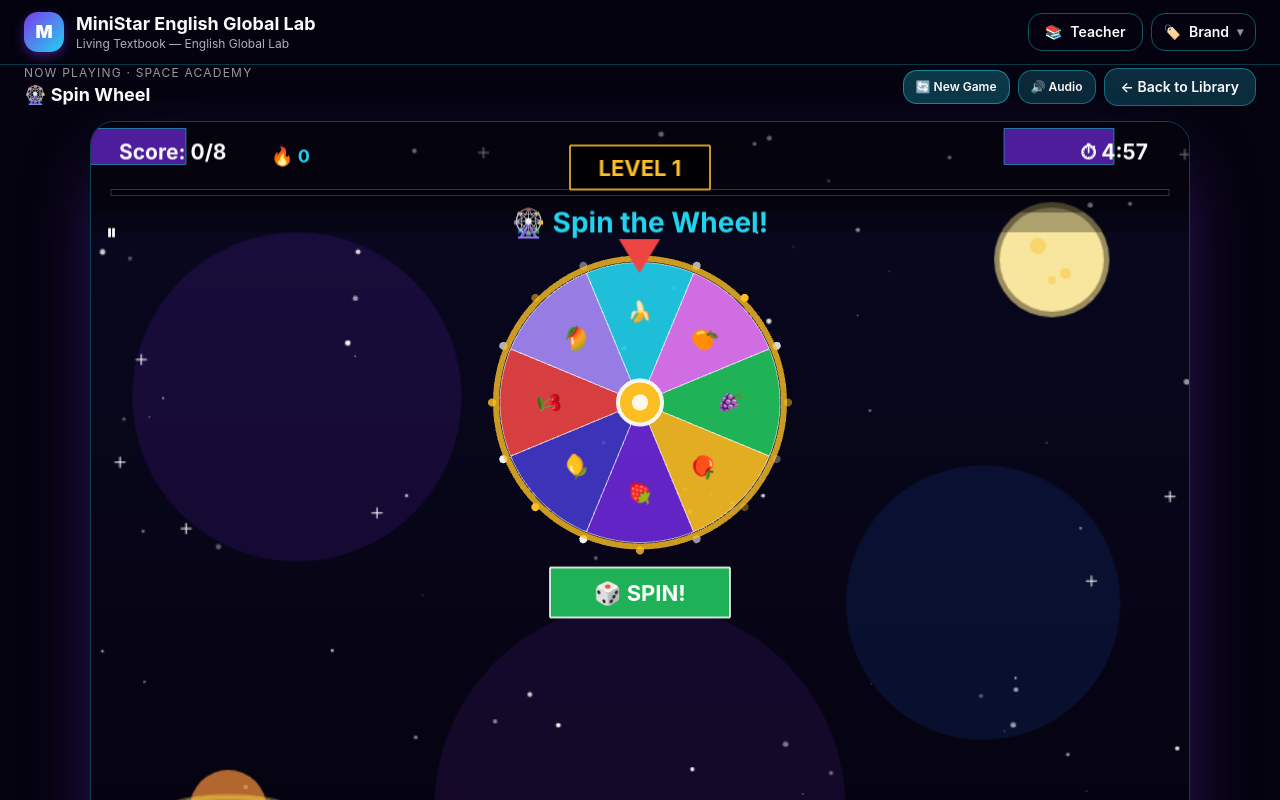
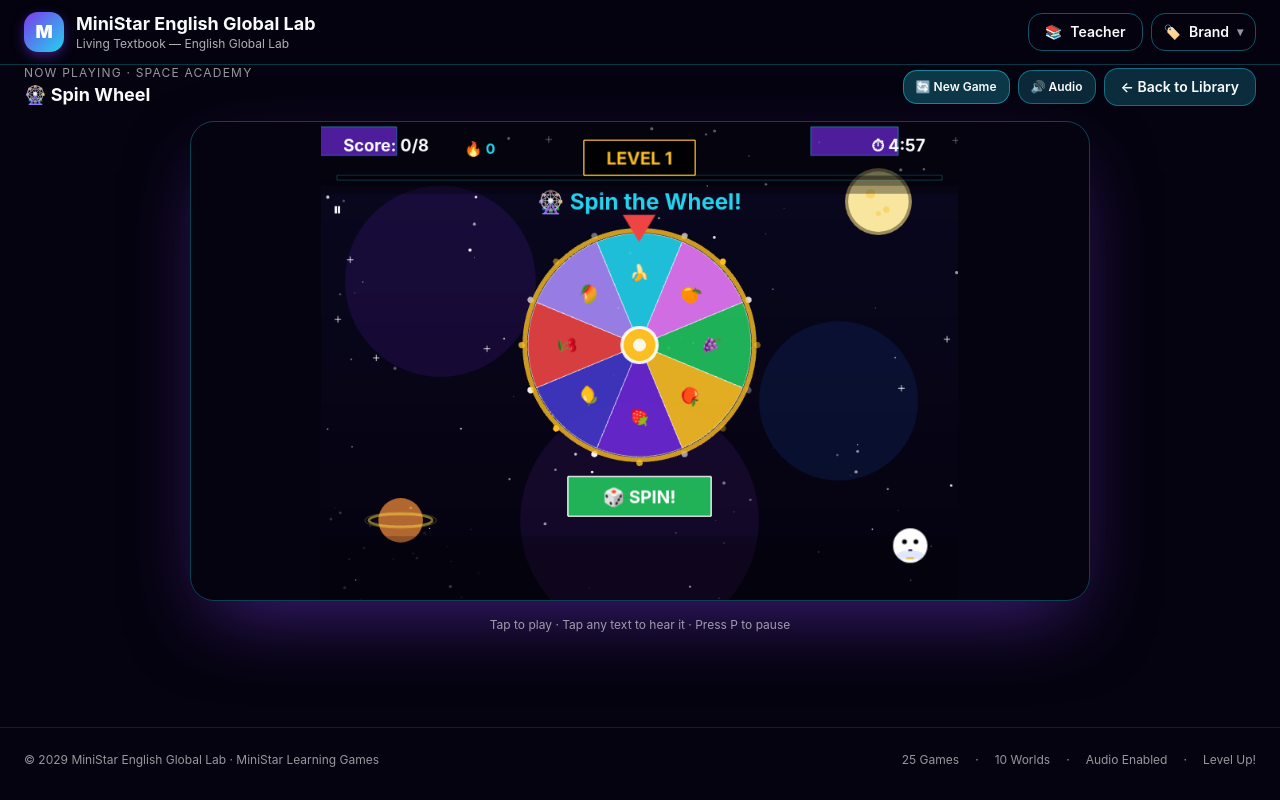
Before and after one commit to Drewsure/ministar-lab, a Next.js app: page / in a window 1280 px wide. Both pictures are taken after a click on the button "▶ Play Now!". Shown: the top 800 px of the page. Built offline with nearby package versions, Linux system fonts and the light colour scheme.

Commit message:
fix: screen sizing — Scale.FIT (not RESIZE), viewport-relative frame height, no inline canvas overrides

```diff
--- a/src/app/page.tsx
+++ b/src/app/page.tsx
@@ -327,16 +327,18 @@ export default function Home() {
             </div>
 
             <div
-              className="mx-auto rounded-3xl overflow-hidden shadow-2xl ministar-game-frame"
+              className="mx-auto rounded-3xl overflow-hidden shadow-2xl"
               style={{
                 width: '100%',
-                maxWidth: '1100px',
-                // MOBILE FIX: Use aspect-ratio (4:3) instead of maxHeight:70vh.
-                // maxHeight:70vh was clipping the canvas on mobile so games
-                // were "lost outside of view" + froze/unresponsive on phones.
-                // aspect-ratio makes the frame scale to viewport width while
-                // keeping the 4:3 game proportions.
-                aspectRatio: '4 / 3',
+                maxWidth: '900px',
+                // HEIGHT FIX: Use viewport-relative height that works on both
+                // mobile and PC. On iPhone mini (640px tall), 60vh = 384px —
+                // fits after header/buttons. On PC (1080px tall), 60vh = 648px
+                // — caps the game so it's not zoomed. Phaser FIT scales the
+                // 800×600 game inside this frame, maintaining aspect ratio.
+                height: '60vh',
+                maxHeight: '600px',
+                minHeight: '300px',
                 border: `1px solid color-mix(in oklab, var(--brand-accent) 30%, transparent)`,
                 boxShadow: `0 30px 80px -20px ${brand.primaryColor}80`,
               }}
--- a/src/components/ministar/GameCanvas.tsx
+++ b/src/components/ministar/GameCanvas.tsx
@@ -112,17 +112,14 @@ export default function GameCanvas({ config, onExit }: GameCanvasProps) {
       // Load the scene module (only the active one — keeps bundle light)
       const SceneClass = (await sceneLoader()).default;
 
-      // Responsive sizing — RESIZE mode fills the parent container completely
-      // (FIT mode letterboxes, leaving black bars on mobile). The parent div
-      // has aspect-ratio: 4/3 so the game keeps its proportions.
+      // Responsive sizing — FIT mode scales the 800×600 game uniformly to
+      // fit inside the container, maintaining 4:3 aspect ratio. No squishing,
+      // no zooming. (RESIZE was wrong — it made the canvas match container
+      // pixels exactly, causing squished UI on mobile + zoomed UI on PC.)
       const container = containerRef.current!;
 
       const bgColor = '#' + (theme?.bg ?? 0x000000).toString(16).padStart(6, '0');
 
-      // Use the parent container's actual dimensions for the game size
-      const containerWidth = container.clientWidth || 800;
-      const containerHeight = container.clientHeight || 600;
-      // Game dimensions match the container — Scale.RESIZE handles the rest
       const gameWidth = 800;
       const gameHeight = 600;
 
@@ -133,10 +130,9 @@ export default function GameCanvas({ config, onExit }: GameCanvasProps) {
         height: gameHeight,
         backgroundColor: bgColor,
         scale: {
-          // MOBILE FIX: RESIZE mode fills the container completely (no black bars).
-          // FIT mode letterboxes, which on mobile (with aspect-ratio:4/3 frame)
-          // can cause the canvas to be smaller than the frame or overflow.
-          mode: Phaser.Scale.RESIZE,
+          // FIT = scale uniformly to fit container, maintain aspect ratio.
+          // This is the correct mode for responsive game embedding.
+          mode: Phaser.Scale.FIT,
           autoCenter: Phaser.Scale.CENTER_BOTH,
           width: gameWidth,
           height: gameHeight,
@@ -180,14 +176,13 @@ export default function GameCanvas({ config, onExit }: GameCanvasProps) {
       // AAAA — After game boots, add the scene under the correct key and start it
       game.events.once('ready', () => {
         try {
-          // Guard: check if the game was destroyed by cleanup before 'ready' fired
           if (cancelled || !gameRef.current || gameRef.current !== game) return;
 
-          // MOBILE FIX: Do NOT set width/height/maxWidth/maxHeight inline styles.
-          // Phaser's Scale.FIT mode controls the canvas size. Setting inline
-          // width/height/maxHeight styles overrides Phaser's scaling → canvas
-          // overflows on mobile (screen "lost outside of view").
-          // Only set accessibility + touch styles — let Phaser handle sizing.
+          // CRITICAL: Do NOT set any width/height/maxWidth/maxHeight inline
+          // styles on the canvas. Phaser's Scale.FIT mode controls the canvas
+          // size completely. Any inline style overrides Phaser's scaling →
+          // canvas overflows on mobile (zoomed in) or squishes on PC.
+          // Only set accessibility + touch styles.
           const canvas = container.querySelector('canvas');
           if (canvas) {
             canvas.setAttribute('tabindex', '0');
@@ -196,9 +191,7 @@ export default function GameCanvas({ config, onExit }: GameCanvasProps) {
             canvas.style.pointerEvents = 'auto';
             canvas.style.display = 'block';
             canvas.style.margin = '0 auto';
-            // Critical: canvas must fill its parent so Scale.FIT can compute
-            canvas.style.width = '100%';
-            canvas.style.height = '100%';
+            // Do NOT set width/height — Phaser FIT handles it
           }
 
           if (!game.scene.getScene(sceneKey)) {
@@ -229,14 +222,11 @@ export default function GameCanvas({ config, onExit }: GameCanvasProps) {
   }, [config?.mode, config?.theme, config?.terms.length, config?.unit, config?.qrSlug]);
 
   return (
-    <div className="relative w-full h-full" style={{ touchAction: 'none' }}>
+    <div style={{ touchAction: 'none', width: '100%', height: '100%', display: 'flex', justifyContent: 'center', alignItems: 'center' }}>
       <div
         ref={containerRef}
-        className="w-full h-full"
-        style={{ touchAction: 'none', pointerEvents: 'auto' }}
+        style={{ touchAction: 'none', pointerEvents: 'auto', width: '100%', height: '100%' }}
       />
-      {/* Exit button removed — the parent page provides a clear "← Back to Library" button.
-          Having two exit buttons was confusing users. */}
     </div>
   );
 }
```
